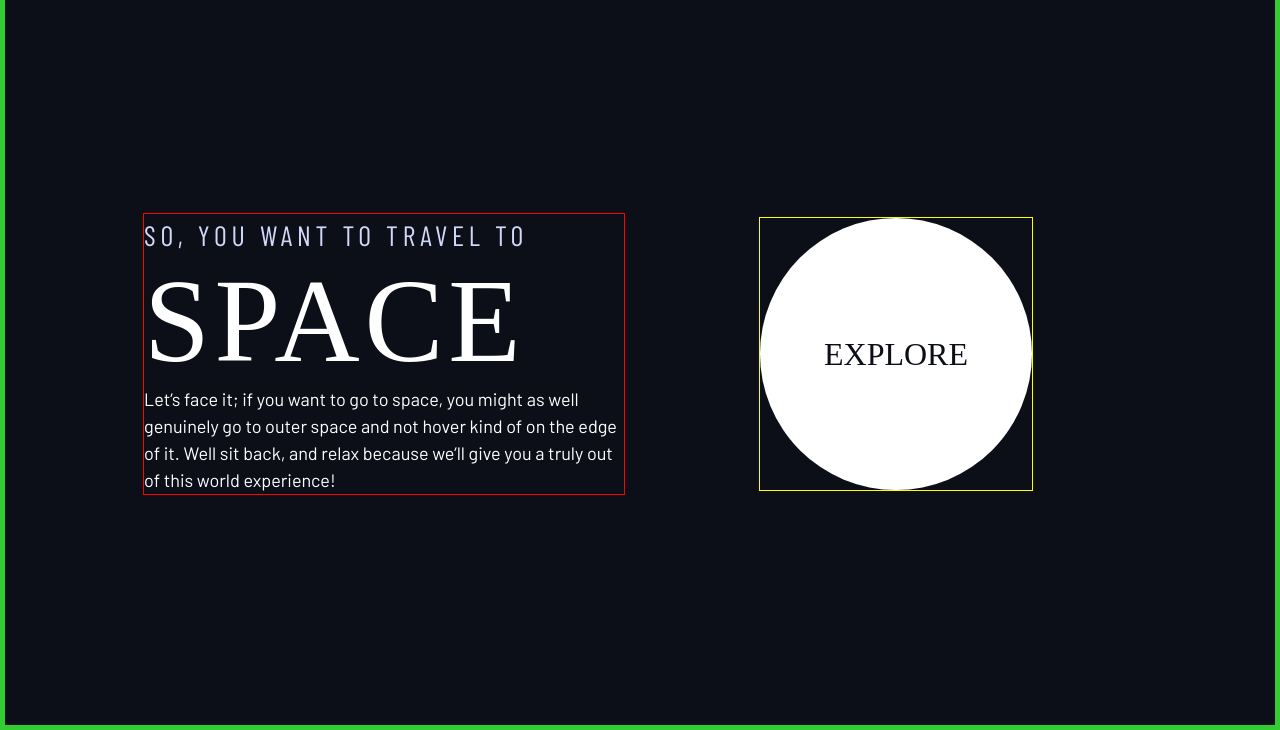
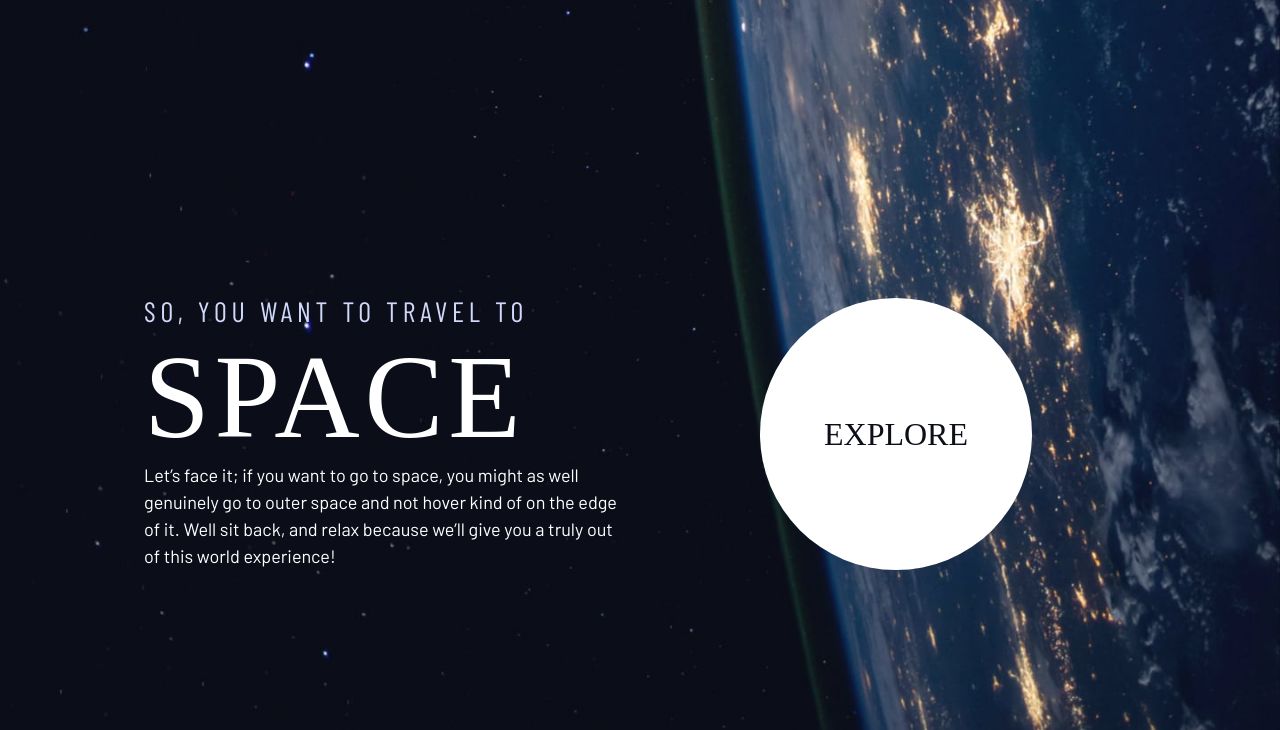
Before and after one commit to abadifaizal/space-travel, a website: page index.html in a window 1280 px wide. Shown: the part 70-800 px from the top of the page. Drawn offline with nearby package versions, Linux system fonts and the light colour scheme; a web font is replaced by a local one.

Commit message:
add new style

```diff
--- a/index.html
+++ b/index.html
@@ -27,7 +27,7 @@
         </nav> -->
     </header>
 
-    <div class="grid-container">
+    <div class="grid-container grid-container--home">
         <div>
             <h1 class="text-accent fs-500 ff-sans-cond uppercase letter-spacing-1">So, you want to travel to
             <span class="d-block fs-900 ff-serif text-white">Space</span></h1>
--- a/top-page-assets/Css/style-comp.css
+++ b/top-page-assets/Css/style-comp.css
@@ -112,7 +112,6 @@ select {
 }
 .grid-container {
     text-align: center;
-    border: 5px solid limegreen;
     display: grid;
     place-items: center;
     padding-inline: 2rem;
@@ -269,6 +268,17 @@ select {
     background-color: hsl( var(--clr-white) / 1);
     color: hsl( var(--clr-dark) / 1);
 }
+/* --------------- */
+/* Page Spesific background */
+/* --------------- */
+body{
+    background-size: cover;
+    background-position: bottom center;
+}
+/* Home */
+.home{
+    background-image: url(../../assets/home/background-home-mobile.jpg);
+}
 @media (min-width: 35em){
     /* Tablet */
     :root {
@@ -276,6 +286,10 @@ select {
         --fs-700: 2.5rem;
         --fs-600: 1.5rem;
         --fs-400: 1rem;
+    }
+    .home {
+        background-position: center center;
+        background-image: url(../../assets/home/background-home-tablet.jpg);
     }
 }
 @media (min-width: 45em){
@@ -292,17 +306,24 @@ select {
         -webkit-column-gap: var(--container-gap, 2rem);
            -moz-column-gap: var(--container-gap, 2rem);
                 column-gap: var(--container-gap, 2rem);
-        grid-template-columns: minmax(2em, 1fr) repeat(2, minmax(0, 30rem)) minmax(2em, 1fr);
+        grid-template-columns: minmax(1rem, 1fr) repeat(2, minmax(0, 30rem)) minmax(1rem, 1fr);
     }
 
     .grid-container > *:first-child {
         grid-column: 2;
-        outline: 1px solid red;
     }
 
     .grid-container > *:last-child{
         grid-column: 3;
-        outline: 1px solid yellow;
+    }
+
+    .grid-container--home {
+        padding-bottom: max(6rem, 20vh);
+        -webkit-box-align: end;
+                align-items: end;
+    }
+    .home {
+        background-image: url(../../assets/home/background-home-desktop.jpg);
     }
 }
 @media (prefers-reduced-motions: reduce){
--- a/top-page-assets/Css/style.css
+++ b/top-page-assets/Css/style.css
@@ -159,7 +159,6 @@ select {
 
 .grid-container {
     text-align: center;
-    border: 5px solid limegreen;
     display: grid;
     place-items: center;
     padding-inline: 2rem;
@@ -173,17 +172,20 @@ select {
     .grid-container {
         text-align: left;
         column-gap: var(--container-gap, 2rem);
-        grid-template-columns: minmax(2em, 1fr) repeat(2, minmax(0, 30rem)) minmax(2em, 1fr);
+        grid-template-columns: minmax(1rem, 1fr) repeat(2, minmax(0, 30rem)) minmax(1rem, 1fr);
     }
 
     .grid-container > *:first-child {
         grid-column: 2;
-        outline: 1px solid red;
     }
 
     .grid-container > *:last-child{
         grid-column: 3;
-        outline: 1px solid yellow;
+    }
+
+    .grid-container--home {
+        padding-bottom: max(6rem, 20vh);
+        align-items: end;
     }
 }
 
@@ -360,3 +362,28 @@ select {
     background-color: hsl( var(--clr-white) / 1);
     color: hsl( var(--clr-dark) / 1);
 }
+
+/* --------------- */
+/* Page Spesific background */
+/* --------------- */
+body{
+    background-size: cover;
+    background-position: bottom center;
+}
+/* Home */
+.home{
+    background-image: url(../../assets/home/background-home-mobile.jpg);
+}
+
+@media (min-width: 35em) {
+    .home {
+        background-position: center center;
+        background-image: url(../../assets/home/background-home-tablet.jpg);
+    }
+}
+
+@media (min-width: 45em) {
+    .home {
+        background-image: url(../../assets/home/background-home-desktop.jpg);
+    }
+}
```
